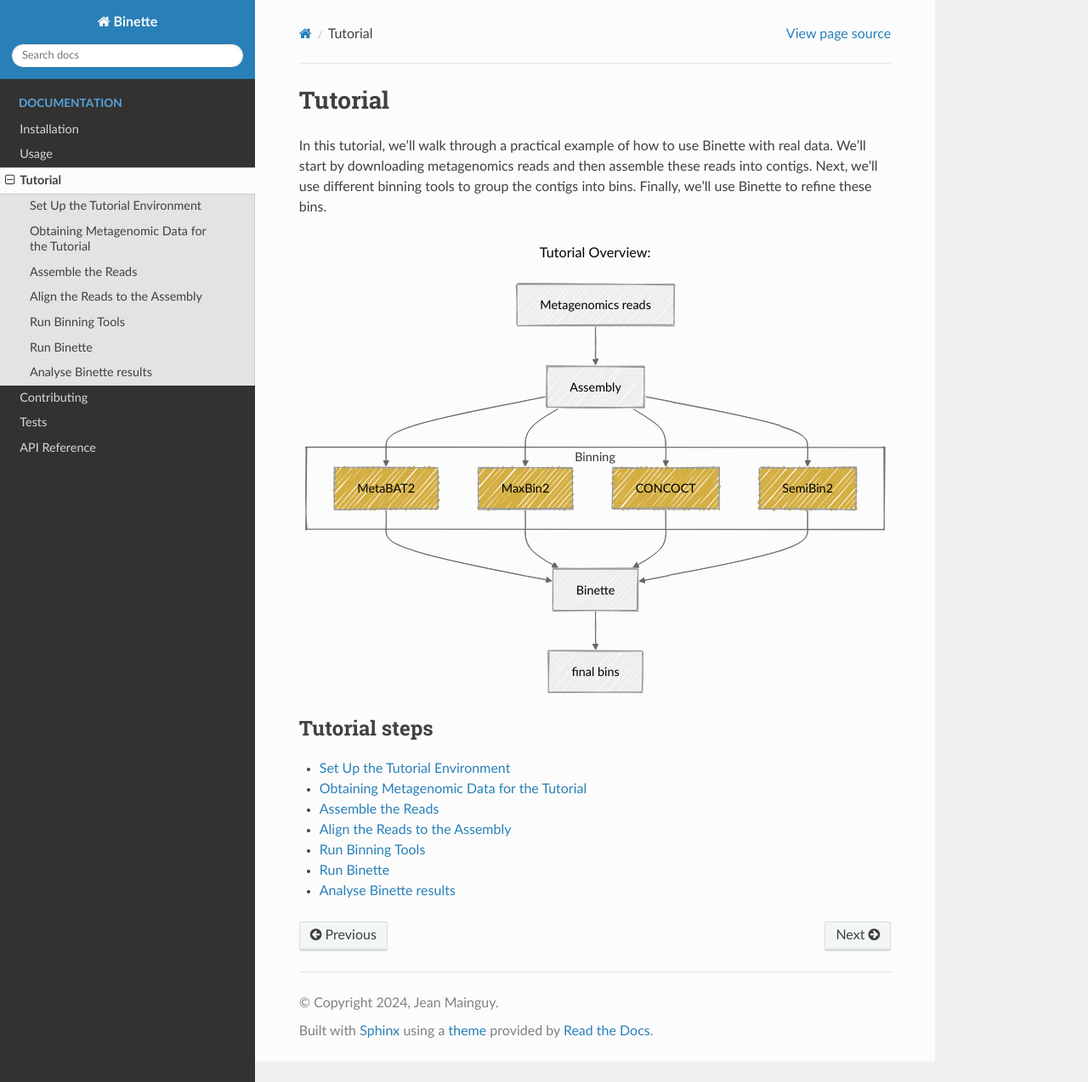
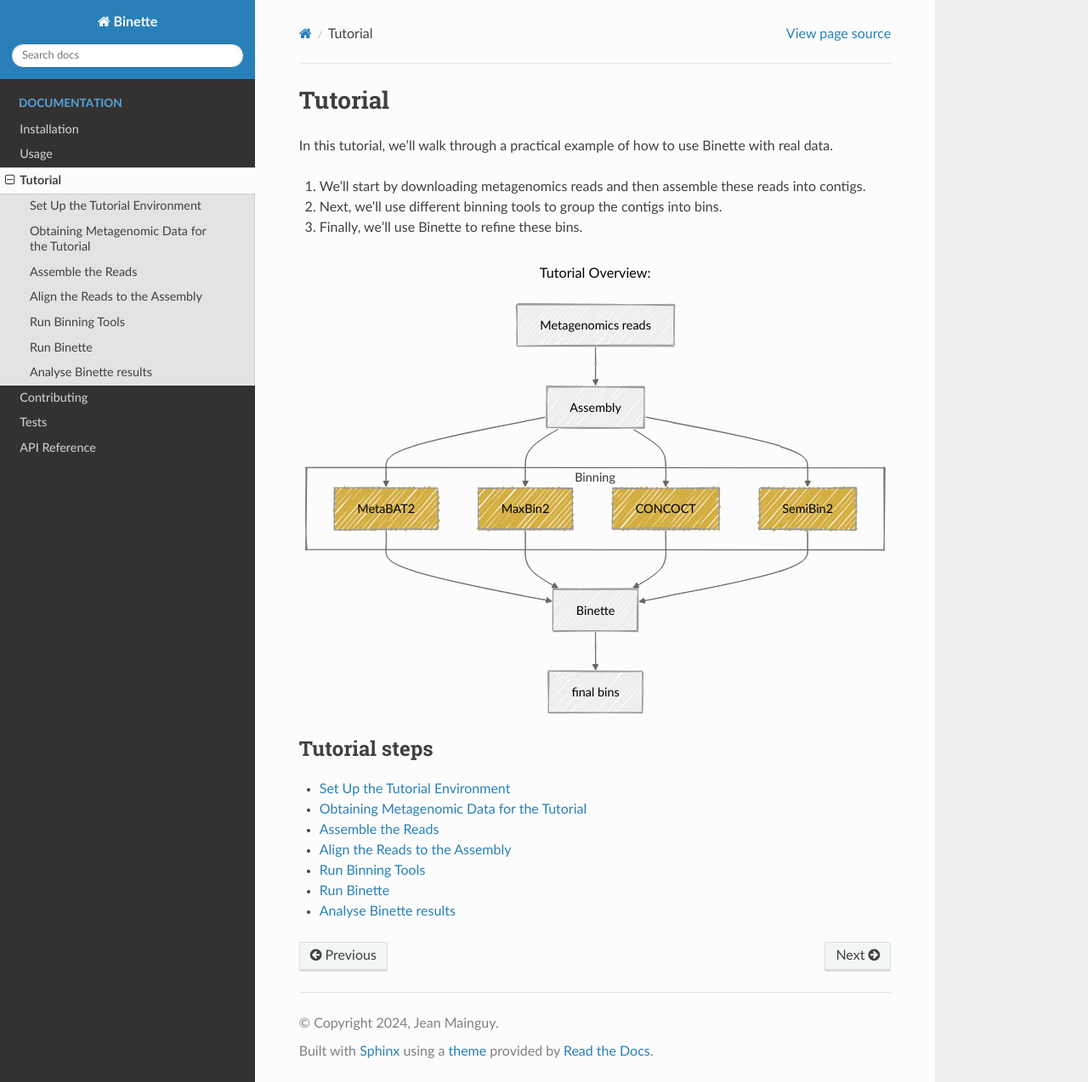
Before and after one commit to genotoul-bioinfo/Binette, a Sphinx documentation site: the page built from docs/tutorial/tutorial_main.md, in a window 1280 px wide and 1274 px high. Shown: the whole window at 85% size. Built offline with Sphinx 7.4.7 and the Read the Docs theme 2.0.0, drawn with Linux system fonts in a browser that asks for light colours; part of the change alters nothing that is shown.

````diff
--- a/docs/tutorial/tutorial_main.md
+++ b/docs/tutorial/tutorial_main.md
@@ -1,7 +1,11 @@
 
 # Tutorial
 
-In this tutorial, we'll walk through a practical example of how to use Binette with real data. We'll start by downloading metagenomics reads and then assemble these reads into contigs. Next, we'll use different binning tools to group the contigs into bins. Finally, we'll use Binette to refine these bins.
+In this tutorial, we'll walk through a practical example of how to use Binette with real data.
+
+  1. We'll start by downloading metagenomics reads and then assemble these reads into contigs.
+  2. Next, we'll use different binning tools to group the contigs into bins.
+  3. Finally, we'll use Binette to refine these bins.
 
 ```{mermaid}
 
````
Also changed, not shown: docs/tutorial/get_dataset.md (+4 -4 lines).
